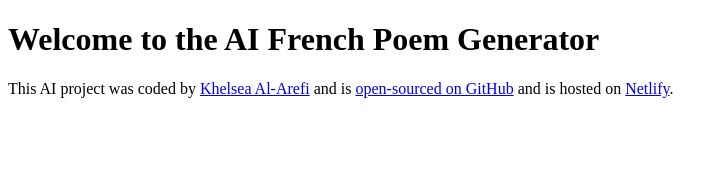
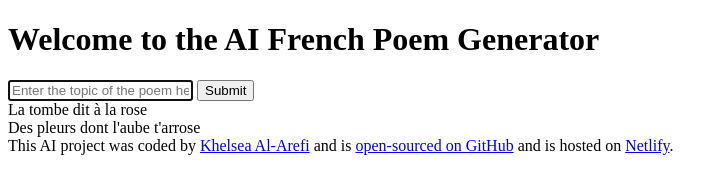
Before and after one commit to Khelbot/french-poem-generator, a plain HTML site: page index.html in a window 1280 px wide. Shown: the whole page, without its empty margins (0-728 px from the left). Drawn offline with Linux system fonts and the light colour scheme.

Commit message:
Added to basic HTML structure

```diff
--- a/index.html
+++ b/index.html
@@ -8,7 +8,27 @@
     <title>AI Poem Generator</title>
   </head>
   <body>
-    <h1>Welcome to the AI French Poem Generator</h1>
+    <header>
+      <h1>Welcome to the AI French Poem Generator</h1>
+    </header>
+
+    <main>
+      <form>
+        <input
+          type="text"
+          placeholder="Enter the topic of the poem here."
+          autofocus
+          required
+          autocomplete="off"
+        />
+        <input type="submit" />
+      </form>
+      <div id="poem-output">
+        La tombe dit à la rose
+        <br />
+        Des pleurs dont l'aube t'arrose
+      </div>
+    </main>
     <footer>
       This AI project was coded by
       <a href="http://github.com/Khelbot" target="_blank">Khelsea Al-Arefi</a>
```
